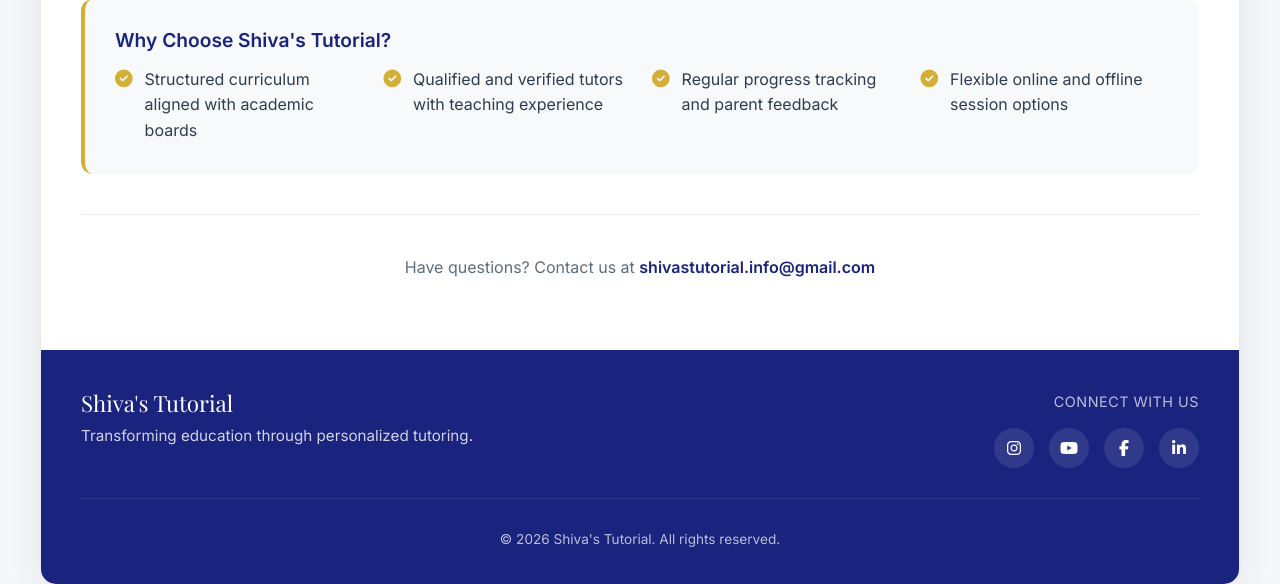
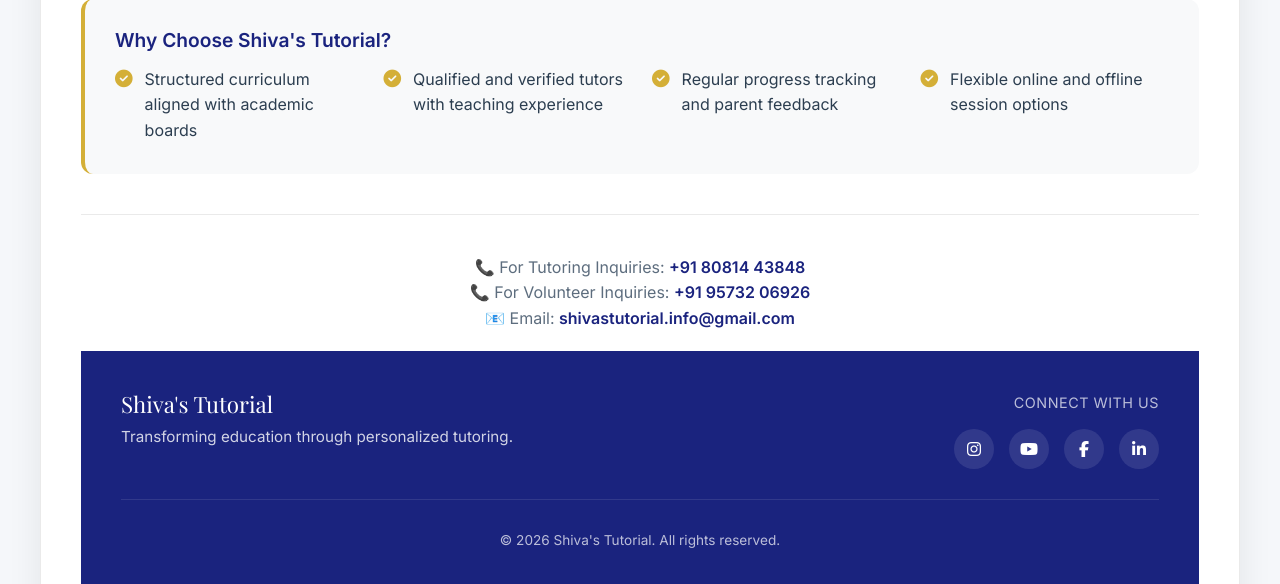
Before and after one commit to ShivaKumar162124/Shiva-sTutorial, a Django app: page / in a window 1280 px wide. Shown: the part 1431-2015 px from the top of the page. Run offline with Django 5.2, Linux system fonts and the light colour scheme; data comes from the database, SQL or seed files in the repository.

Commit message:
Updated contact section with numbers for tutoring and volunteer inquiries

```diff
--- a/main/templates/main/landing.html
+++ b/main/templates/main/landing.html
@@ -622,11 +622,11 @@
 
             <!-- Contact Section -->
             <div class="contact-section">
-                <p class="contact-info">
-                    Have questions? Contact us at
-                    <a href="mailto:shivastutorial.info@gmail.com">shivastutorial.info@gmail.com</a>
-                </p>
-            </div>
+    <p class="contact-info">
+        📞 For Tutoring Inquiries: <a href="tel:+918081443848">+91 80814 43848</a><br>
+        📞 For Volunteer Inquiries: <a href="tel:+919573206926">+91 95732 06926</a><br>
+        📧 Email: <a href="mailto:shivastutorial.info@gmail.com">shivastutorial.info@gmail.com</a>
+    </p>
         </div>
 
         <!-- Footer -->
```
